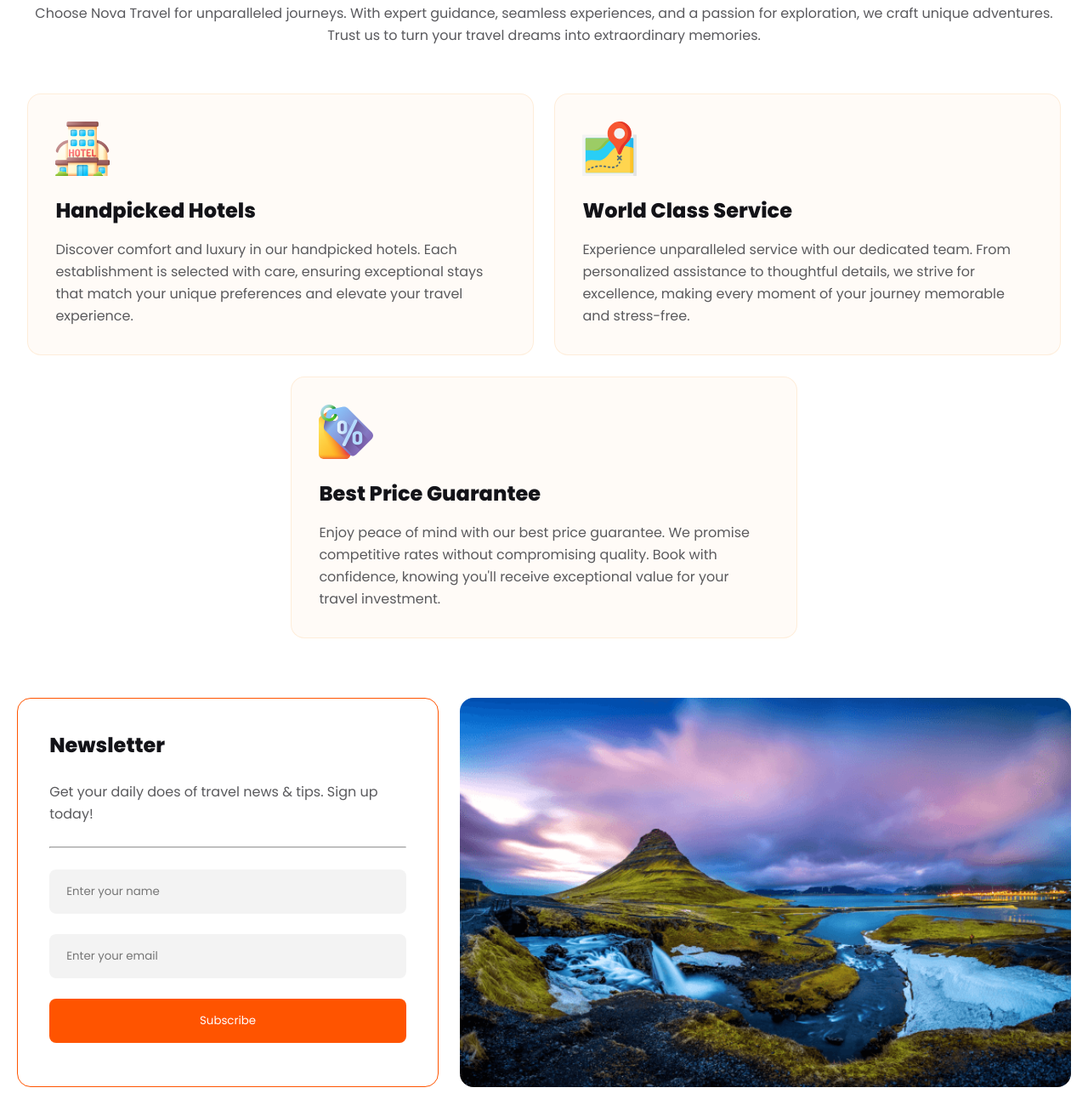
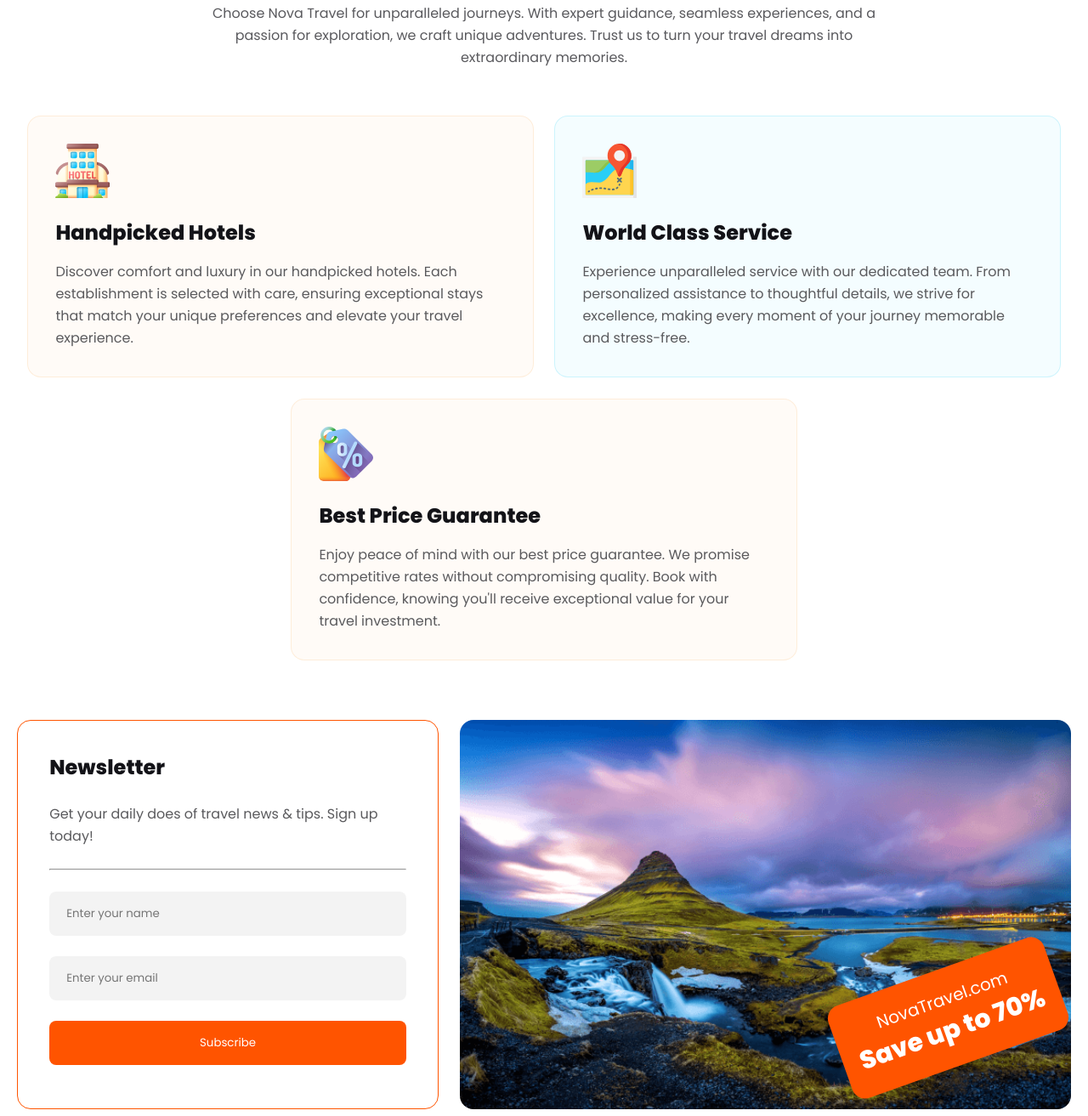
Before and after one commit to HunterMahmud/B9-A2-Mahmud, a plain HTML site: page index.html in a window 1280 px wide. Shown: the part 2687-4000 px from the top of the page at 85% size. Drawn offline with Linux system fonts and the light colour scheme.

Commit message:
discount 70% added

```diff
--- a/index.html
+++ b/index.html
@@ -144,7 +144,7 @@
             <h3 class="choose-for-title">Handpicked Hotels</h3>
             <p class="choose-for-des">Discover comfort and luxury in our handpicked hotels. Each establishment is selected with care, ensuring exceptional stays that match your unique preferences and elevate your travel experience.</p>
           </div>
-          <div class="choose-for">
+          <div id="choose-for" class="choose-for">
             <img src="./Images/logos/map 1.svg" alt="" class="choose-for-img">
             <h3 class="choose-for-title">World Class Service</h3>
             <p class="choose-for-des">Experience unparalleled service with our dedicated team. From personalized assistance to thoughtful details, we strive for excellence, making every moment of your journey memorable and stress-free.</p>
@@ -170,6 +170,10 @@
         </div>
         <div class="newsletter-img">
           <img src="./Images/Rectangle 8 (1).png" alt="">
+          <div class="discount">
+            <p class="discount-web">NovaTravel.com</p>
+            <h2 class="discount-70">Save up to 70%</h2>
+          </div>
         </div>
       </section>
       <!-- newsletter section ends here -->
--- a/styles/main.css
+++ b/styles/main.css
@@ -187,6 +187,9 @@
   justify-content: center;
 }
 .choose-container {
+  display: flex;
+  flex-direction: column;
+  align-items: center;
   text-align: center;
 }
 .choose-container-info {
@@ -201,6 +204,7 @@
   font-weight: 400;
   line-height: 26px;
   margin-bottom: 30px;
+  max-width: 800px;
 }
 .choose-for {
   width: 48%;
@@ -210,6 +214,10 @@
   border: 1px solid rgba(251, 181, 99, 0.2);
   background: rgba(251, 181, 99, 0.05);
 }
+#choose-for {
+  border: 1px solid rgba(41, 206, 246, 0.2);
+  background: rgba(41, 206, 246, 0.05);
+}
 .choose-for-title {
   color: #131318;
   font-size: 24px;
@@ -217,6 +225,7 @@
   margin-top: 16px;
   margin-bottom: 16px;
 }
+
 .choose-for-des {
   color: #5a5a5d;
   font-size: 16px;
@@ -273,6 +282,29 @@
   object-fit: cover;
   border-radius: 16px;
 }
+.discount {
+  /* width: 45%;
+  height: 30%; */
+  padding: 20px;
+  position: absolute;
+  transform: rotate(-19.628deg);
+  right: 10px;
+  bottom: 50px;
+  border-radius: 16px;
+  border: none;
+  background: #ff5400;
+}
+.discount-web {
+  color: #fff;
+  text-align: center;
+  font-size: 20px;
+  font-weight: 400;
+}
+.discount-70 {
+  color: #fff;
+  font-size: 30px;
+  font-weight: 800;
+}
 /* footer section style  */
 footer {
   display: flex;
@@ -312,7 +344,6 @@ footer > hr {
   max-width: 700px;
   margin-top: 25px;
   padding: 0 3%;
-
 }
 .reserved {
   color: #131318;
```
